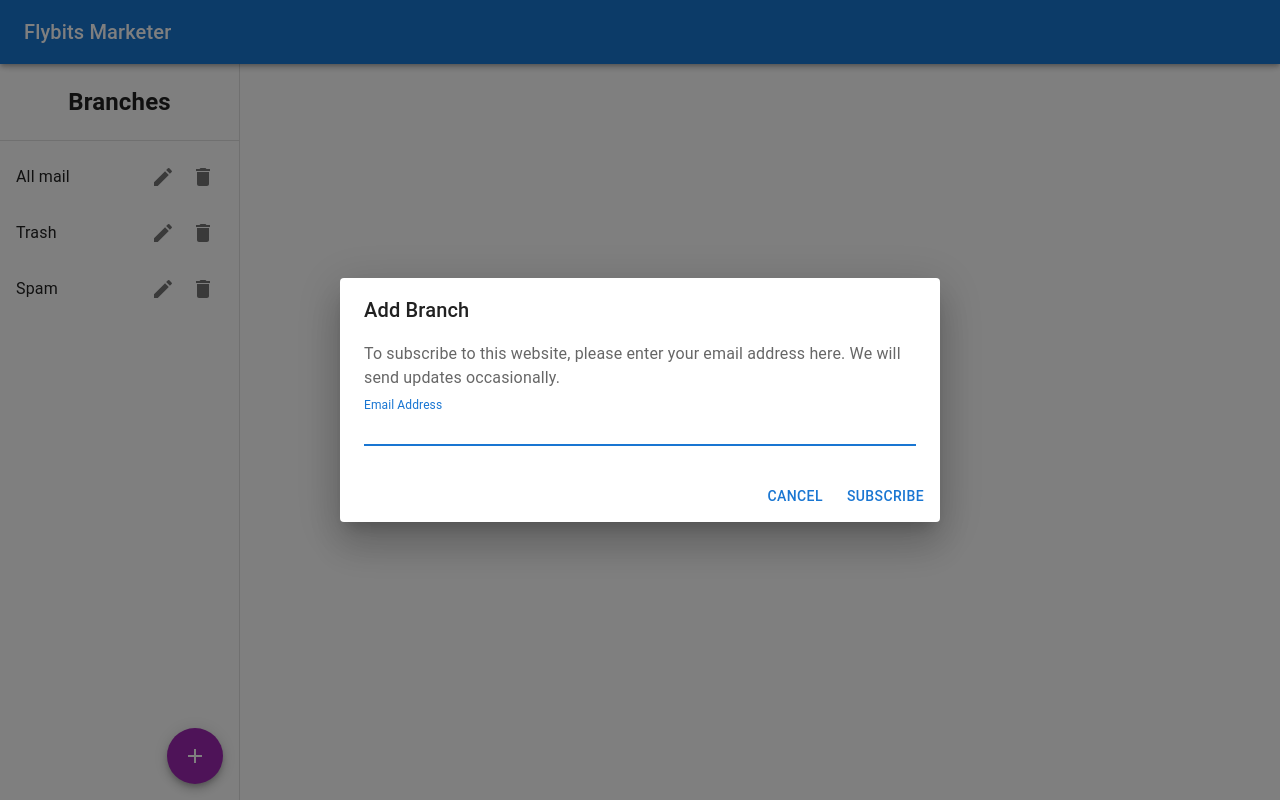
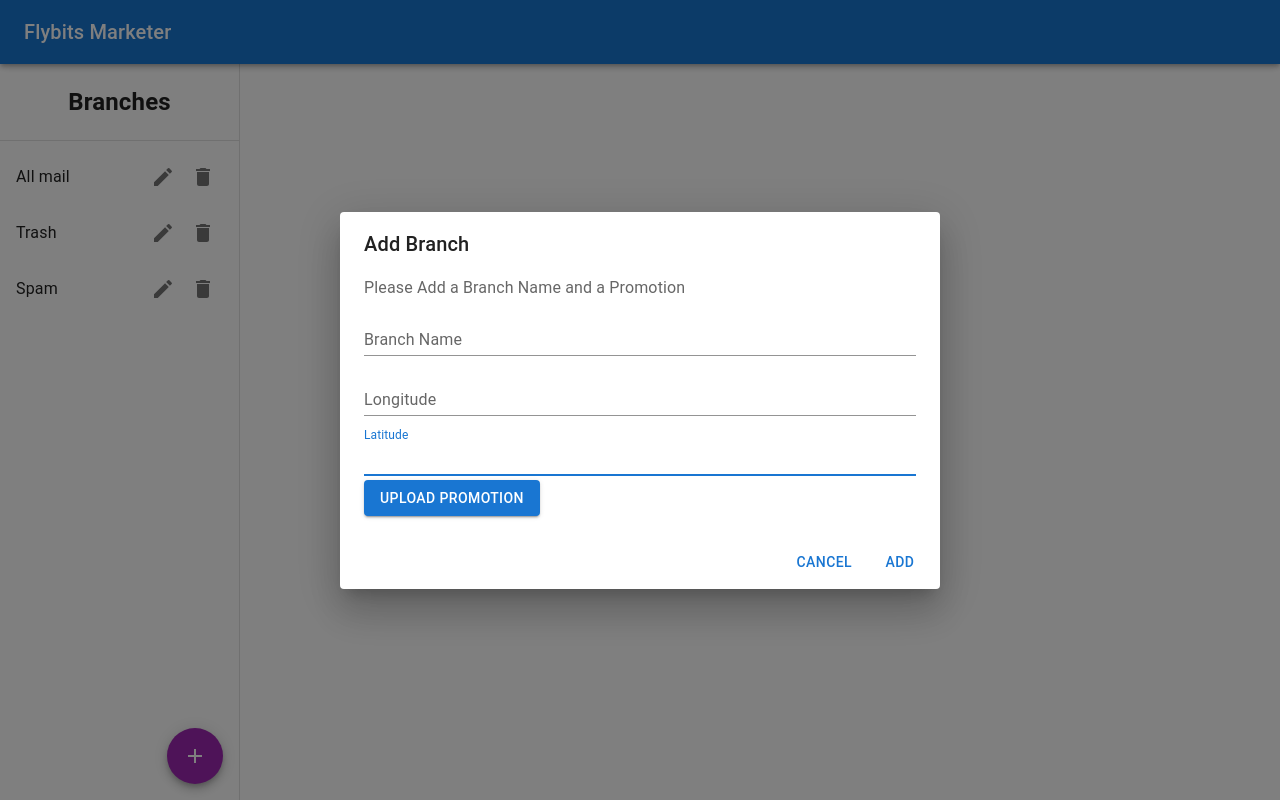
Before and after one commit to KalkidanTaye/flybits-marketing-tool, a React (Create React App) app: page / in a window 1280 px wide. Both pictures are taken after a click on the button 195 px from the left and 756 px from the top of the page. Built offline with nearby package versions, Linux system fonts and the light colour scheme; no server answers; what google-maps-react would draw is missing.

Commit message:
add text fields for dialog box

```diff
--- a/src/Components/FormDialog.jsx
+++ b/src/Components/FormDialog.jsx
@@ -8,6 +8,11 @@ import DialogContentText from "@mui/material/DialogContentText";
 import DialogTitle from "@mui/material/DialogTitle";
 import Fab from "@mui/material/Fab";
 import AddIcon from "@mui/icons-material/Add";
+import { styled } from "@mui/material/styles";
+
+const Input = styled("input")({
+  display: "none",
+});
 
 export default function FormDialog() {
   const [open, setOpen] = React.useState(false);
@@ -38,22 +43,47 @@ export default function FormDialog() {
         <DialogTitle>Add Branch</DialogTitle>
         <DialogContent>
           <DialogContentText>
-            To subscribe to this website, please enter your email address here.
-            We will send updates occasionally.
+            Please Add a Branch Name and a Promotion
           </DialogContentText>
           <TextField
             autoFocus
             margin="dense"
             id="name"
-            label="Email Address"
-            type="email"
+            label="Branch Name"
             fullWidth
             variant="standard"
           />
+          <TextField
+            autoFocus
+            margin="dense"
+            id="name"
+            label="Longitude"
+            fullWidth
+            variant="standard"
+          />
+          <TextField
+            autoFocus
+            margin="dense"
+            id="name"
+            label="Latitude"
+            fullWidth
+            variant="standard"
+          />
+          <label htmlFor="contained-button-file">
+            <Input
+              accept="image/*"
+              id="contained-button-file"
+              multiple
+              type="file"
+            />
+            <Button variant="contained" component="span">
+              Upload Promotion
+            </Button>
+          </label>
         </DialogContent>
         <DialogActions>
           <Button onClick={handleClose}>Cancel</Button>
-          <Button onClick={handleClose}>Subscribe</Button>
+          <Button onClick={handleClose}>Add</Button>
         </DialogActions>
       </Dialog>
     </div>
```
